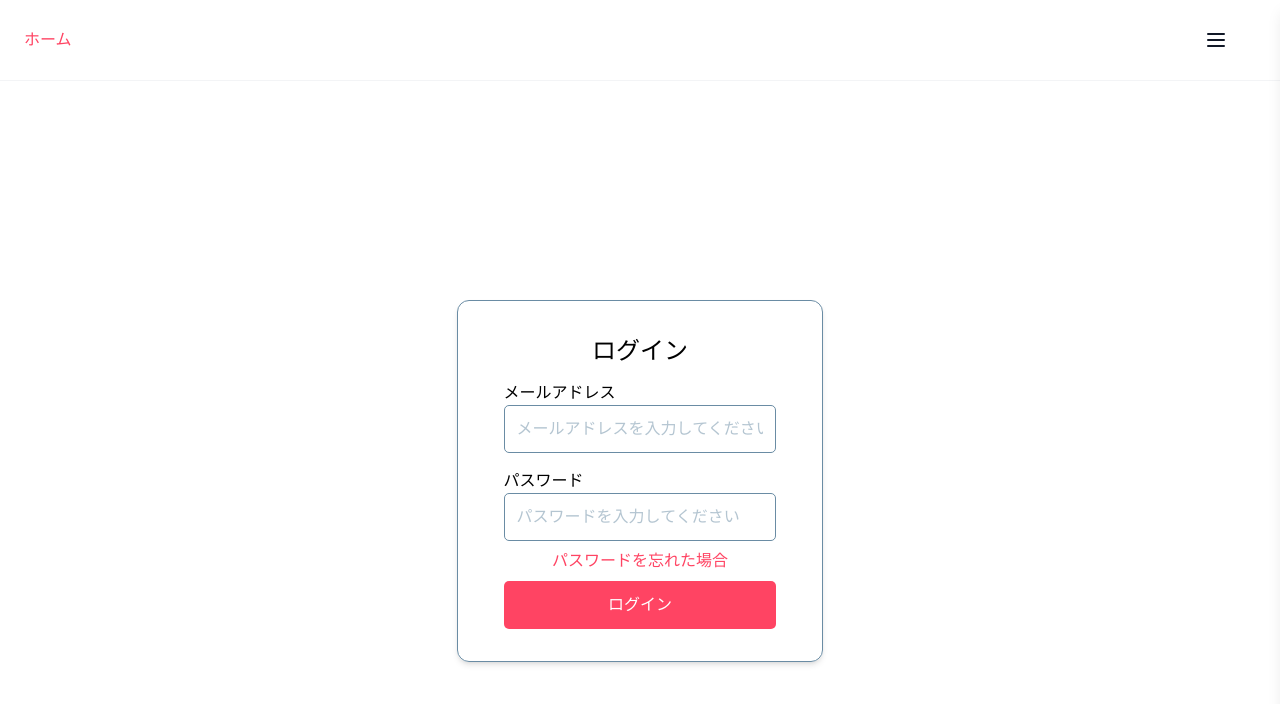
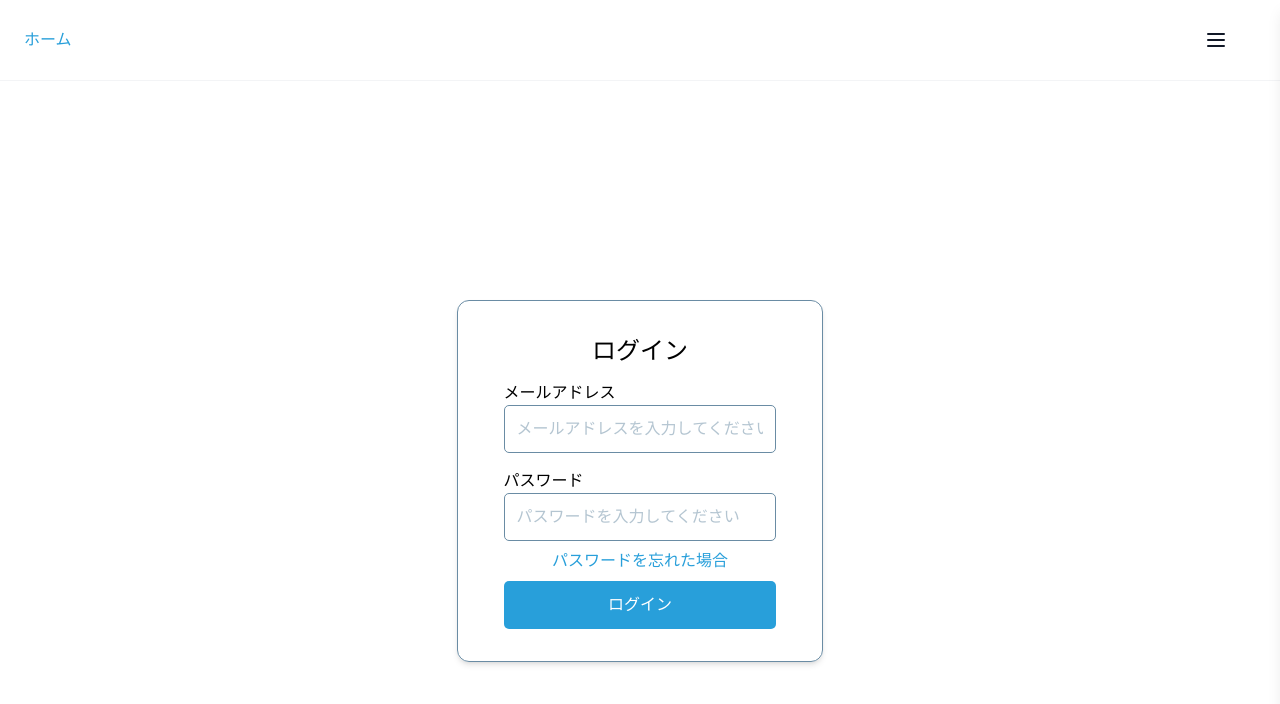
Before and after one commit to PlasticPlactice/graduationwork-group-elephant, a Next.js app: page /admin in a window 1280 px wide. Shown: the top 704 px of the page. Built offline with nearby package versions, Linux system fonts and the light colour scheme.

Commit message:
ログイン画面のcss以降

```diff
--- a/app/(admin)/admin/page.tsx
+++ b/app/(admin)/admin/page.tsx
@@ -1,6 +1,7 @@
 import type { Metadata } from "next";
 import AdminButton from '@/components/ui/admin-button';
 import Textbox from '@/components/ui/admin-textbox';
+import './style.css';
 
 export const metadata: Metadata = {
   title: "ログイン",
@@ -8,8 +9,8 @@ export const metadata: Metadata = {
 
 export default function Page() {
   return (
-    <main style={{backgroundColor:"var(--color-bg)" ,color:"var(--color-text)"}} className="min-h-screen flex items-center justify-center">
-      <form action="#" method="post" className='shadow-md rounded-xl w-2/7 m-auto py-8 flex flex-col' style={{ border: "1px solid var(--color-input-bg)" }}>
+    <main className="min-h-screen flex items-center justify-center login-main">
+      <form action="#" method="post" className='shadow-md rounded-xl w-2/7 m-auto py-8 flex flex-col login-form'>
 
         <h1 className='text-center'>ログイン</h1>
 
@@ -26,7 +27,7 @@ export default function Page() {
         <a href="#" className='text-center mb-2'>パスワードを忘れた場合</a>
 
         <div className='text-center'>
-          <AdminButton label="ログイン" type="submit" className='' />
+          <AdminButton label="ログイン" type="submit" className='login-button' />
         </div>
       </form>
     </main>
--- /dev/null
+++ b/app/(admin)/admin/style.css
@@ -0,0 +1,19 @@
+.login-main {
+  background-color: var(--color-bg);
+  color: var(--color-text);
+}
+
+.login-form {
+  border: 1px solid var(--color-input-bg);
+}
+
+.login-button{
+  background-color:var(--btn-bg, var(--color-main));
+  color:var(--color-bg);
+}
+.login-button:hover {
+  /* ホバー時の色（例：背景を白、文字をメイン色にする） */
+  background-color: var(--color-bg);
+  color: var(--color-main);
+  border: 1px solid var(--color-main); /* 枠線をつけてみる */
+}
--- a/styles/globals.css
+++ b/styles/globals.css
@@ -10,7 +10,7 @@
   --color-bg: #ffffff;
   --color-input-bg: #6a8ca4;
   --color-input-text: rgba(106, 140, 164, 0.5);
-  --color-main: #ff4463;
+  --color-main: #289FDA;
   --color-sub: #6a8ca4;
   --color-warning: #ff0000;
   --color-accent: #faf443;
```
